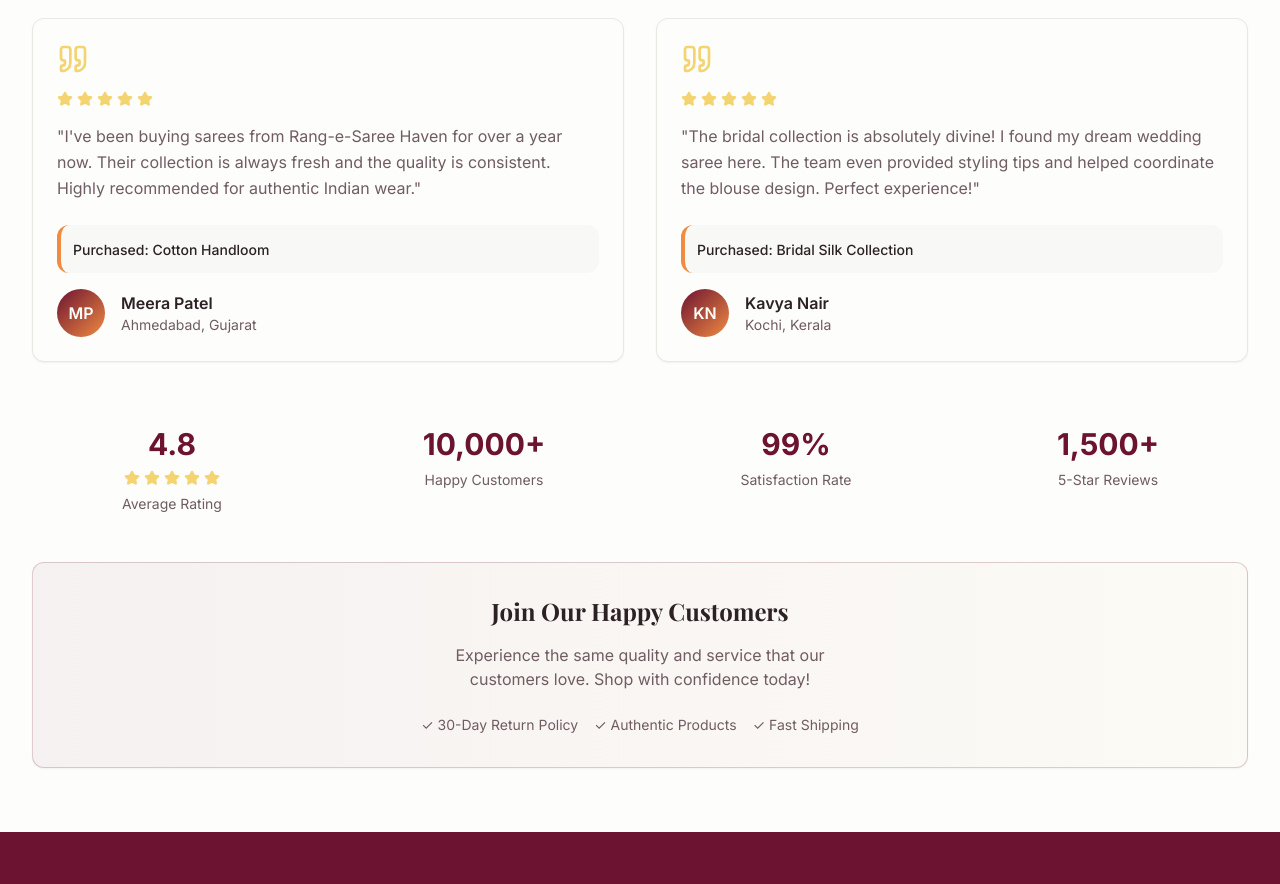
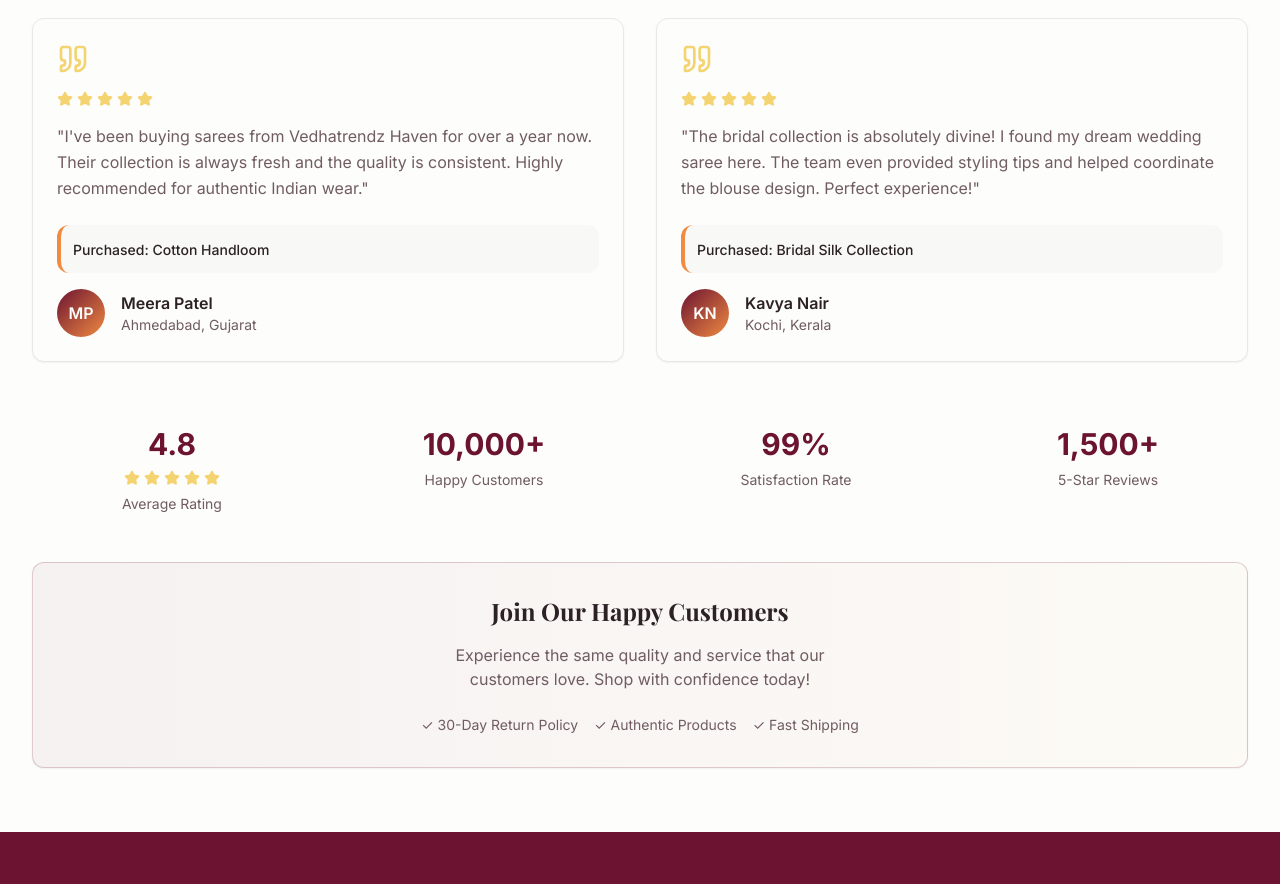
Before and after one commit to kriovant-dev/rang-e-saree-haven, a React (Vite) app: page / in a window 1280 px wide. Shown: the part 3880-4764 px from the top of the page. Built offline with nearby package versions, Linux system fonts and the light colour scheme.

Commit message:
Update Testimonials.tsx

```diff
--- a/src/components/Testimonials.tsx
+++ b/src/components/Testimonials.tsx
@@ -27,7 +27,7 @@ const Testimonials = () => {
       name: "Meera Patel",
       location: "Ahmedabad, Gujarat",
       rating: 5,
-      review: "I've been buying sarees from Rang-e-Saree Haven for over a year now. Their collection is always fresh and the quality is consistent. Highly recommended for authentic Indian wear.",
+      review: "I've been buying sarees from Vedhatrendz Haven for over a year now. Their collection is always fresh and the quality is consistent. Highly recommended for authentic Indian wear.",
       saree: "Cotton Handloom",
       image: "customer3"
     },
```
